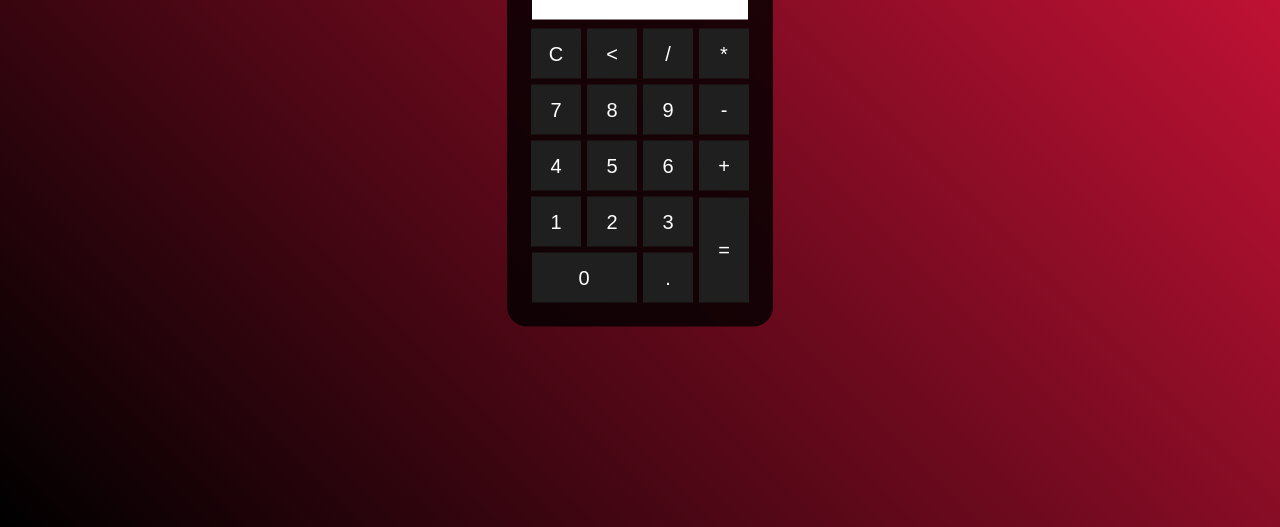
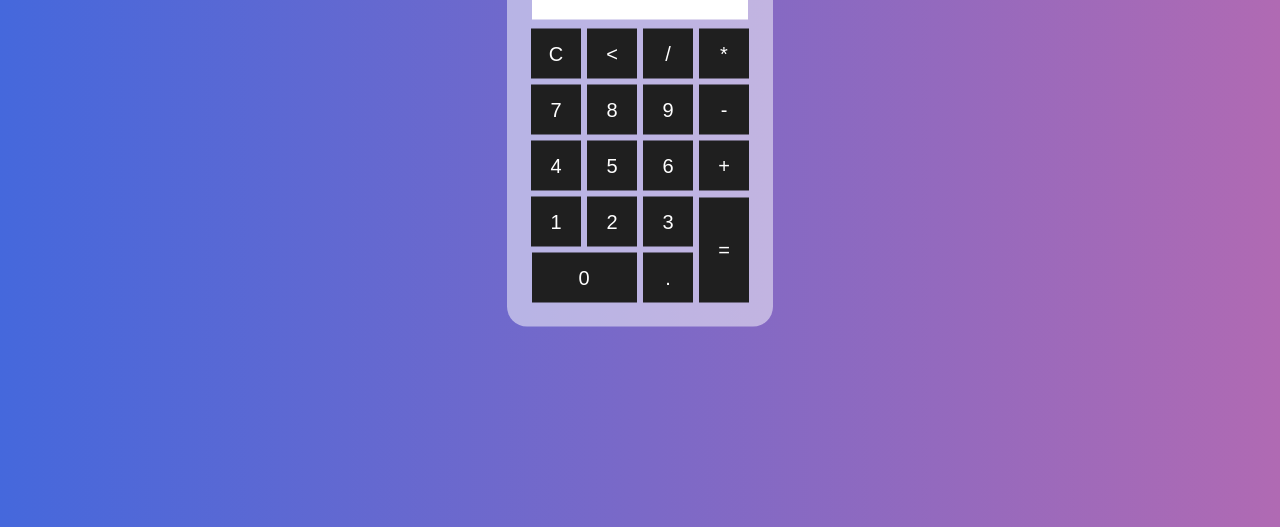
Before and after one commit to artmds/estudos-de-front, a plain HTML site: page calculadora/index.html in a window 1280 px wide. Shown: the part 273-800 px from the top of the page. Drawn offline with Linux system fonts and the light colour scheme.

Commit message:
alterações no CSS e foi adicionado uma mensagem de erro caso não haja nada digitado para calcular

```diff
--- a/calculadora/css/styles.css
+++ b/calculadora/css/styles.css
@@ -5,7 +5,7 @@
 }
 
 .fundo{
-  background: linear-gradient(45deg, black, crimson);
+  background: linear-gradient(to right, #4568dc, #b06ab3); /* W3C, IE 10+/ Edge, Firefox 16+, Chrome 26+, Opera 12+, Safari 7+ */
   width: 100vw;
   height: 100vh;
   color: #fff;
@@ -15,8 +15,7 @@
 
 .calculadora{
   position: absolute;
-  background-color: rgba(0, 0, 0, 80%);
-
+  background-color: rgba(255, 255, 255, 0.5);
   top: 50%;
   left: 50%;
   transform: translate(-50%, -50%);
--- a/calculadora/scripts/scripts.js
+++ b/calculadora/scripts/scripts.js
@@ -16,5 +16,7 @@ function calcular(){
   var resultado = document.getElementById('resultado').innerHTML;
   if(resultado){
     document.getElementById('resultado').innerHTML = eval(resultado);
+  }else{
+    document.getElementById('resultado').innerHTML = "Syntax Error";
   }
 }
```
